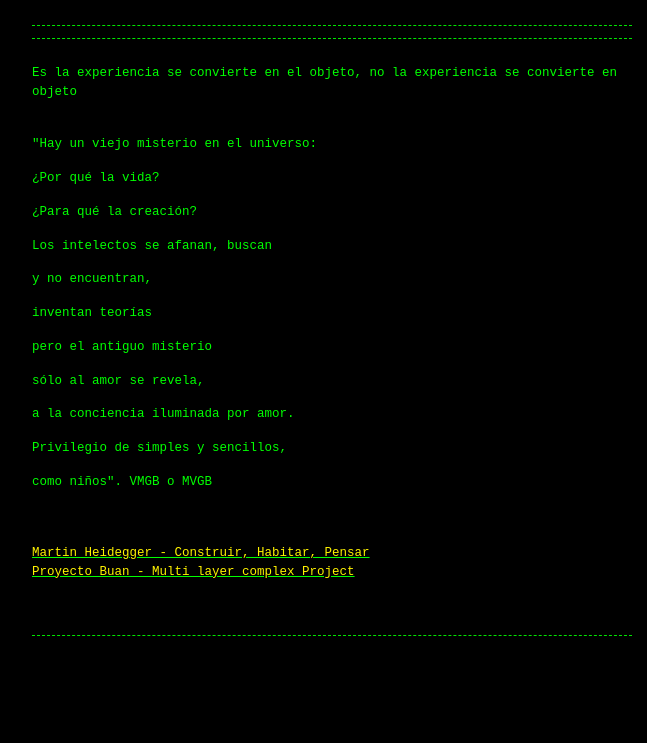
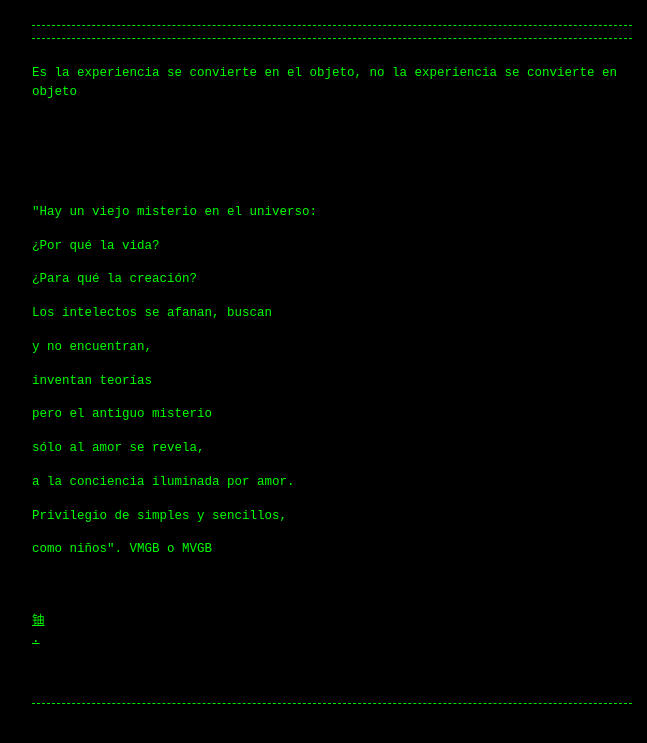
Before and after one commit to Guerrillaradio/the_experience_becomes_the_object, a Jekyll site: the page built from index.md, in a window 1280 px wide. Shown: the top 743 px of the page, without its empty margins (308-955 px from the left). Built offline with Jekyll 4.4.1, drawn with Linux system fonts in a browser that asks for light colours; our own code applies the rules of GitHub Pages for plain Markdown files.

Commit message:
Update index.md

```diff
--- a/index.md
+++ b/index.md
@@ -1,5 +1,7 @@
 
 <p>Es la experiencia se convierte en el objeto, no la experiencia se convierte en objeto
+<p>
+<p>
 
 <p>"Hay un viejo misterio en el universo:
 <p>¿Por qué la vida?
@@ -14,5 +16,5 @@
 <p>como niños". VMGB o MVGB
 
 
-<a href="https://wiki.ead.pucv.cl/images/archive/7/70/20111011141115%21Construir_habitar_pensar_heidegger.pdf"><div><font color="#fff300">Martin Heidegger - Construir, Habitar, Pensar</font></div><div></div><div><font color="#fff300"> </font><font color="#fff300"> </font></div>
-<a href="https://github.com/Guerrillaradio/buanproject"><div><font color="#fff300">Proyecto Buan - Multi layer complex Project</font></div><div></div><div><font color="#fff300"> </font><font color="#fff300"> </font></div></a>
+<a href="https://www.youtube.com/watch?v=HEwtPwkeXjw&start_radio=1&t=86s"><div><font color="#00ff00">铀</font></div><div></div><div><font color="#00ff00"> </font><font color="#00ff00"> </font></div>
+<a href="https://guerrillaradio.github.io/y_si_no_estaba/"><div><font color="#00ff00">.</font></div><div></div><div><font color="#000000"> </font><font color="#000000"> </font></div></a>
```
